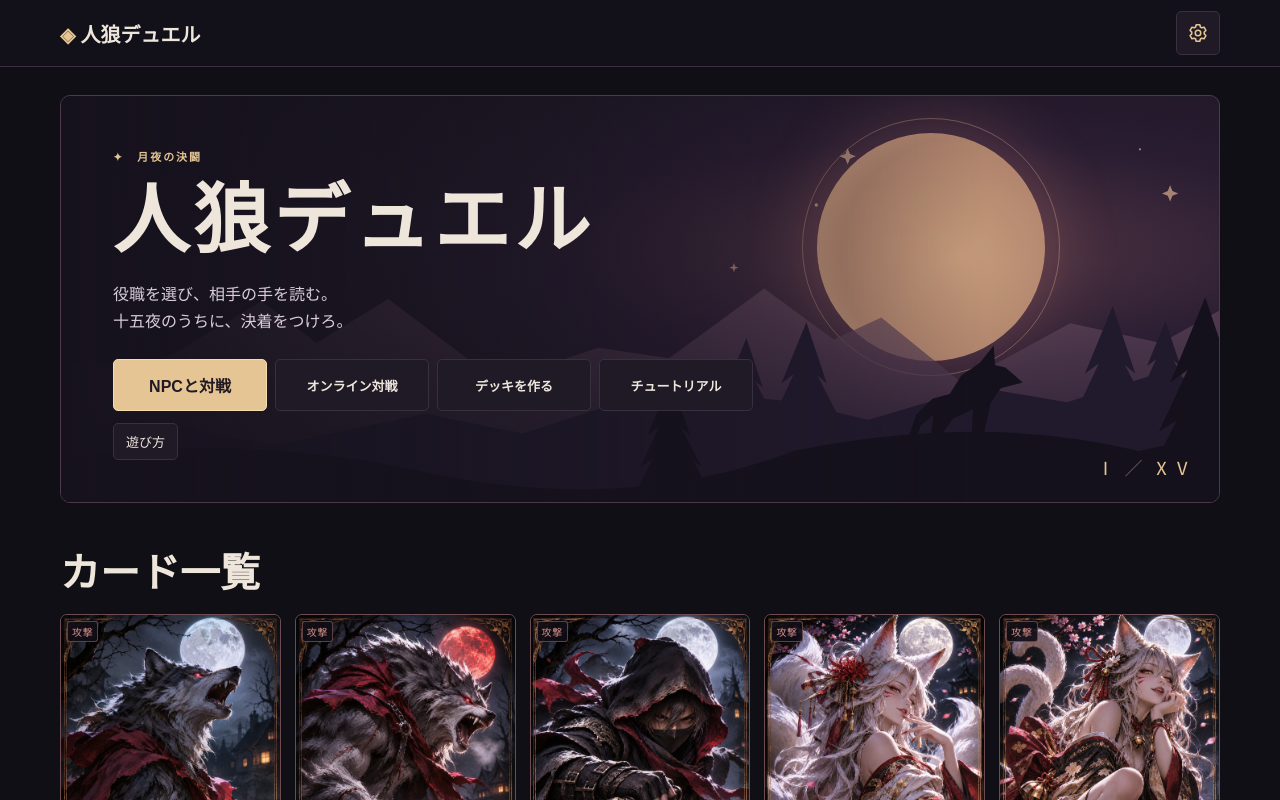
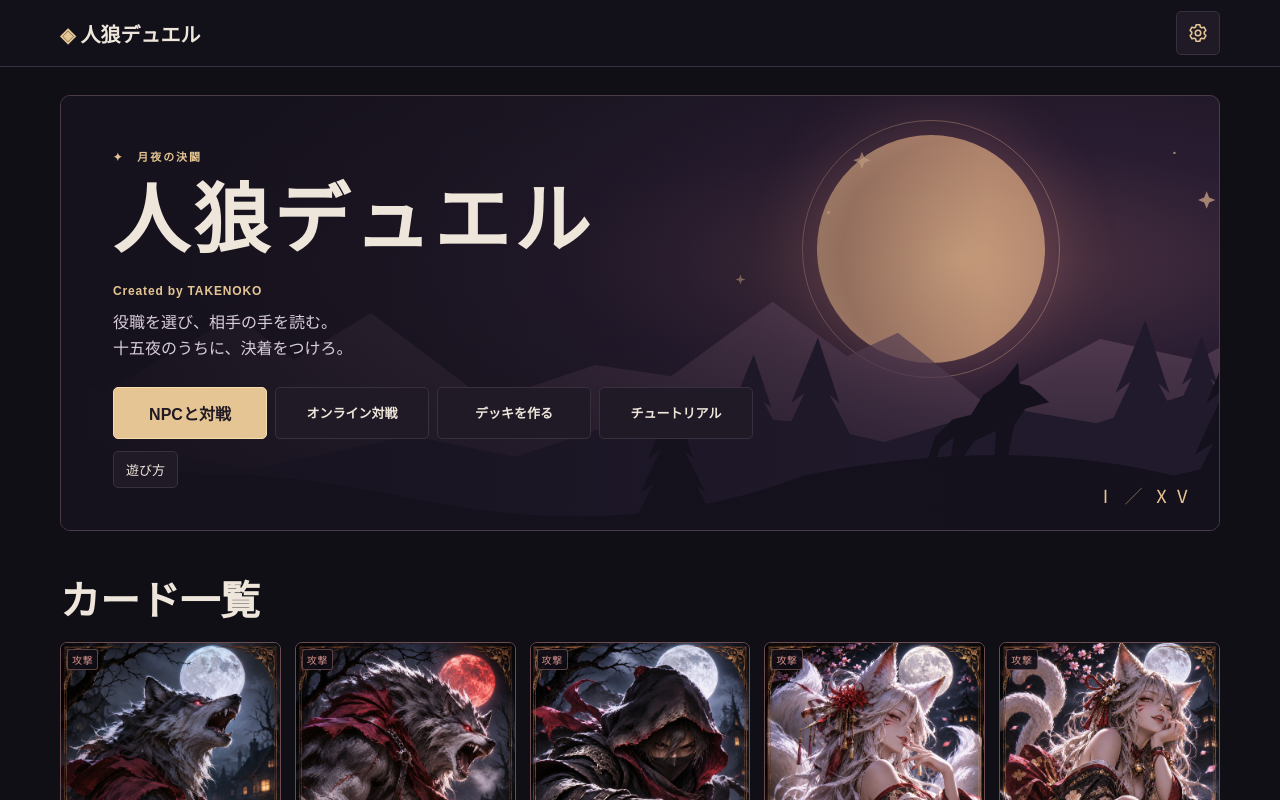
Before and after one commit to M-takagi335/jinrocard, a React (Vite) app: page / in a window 1280 px wide. Shown: the top 800 px of the page. Built offline with nearby package versions, Linux system fonts and the light colour scheme.

Commit message:
Credit TAKENOKO on the home screen and guide

```diff
--- a/src/main.tsx
+++ b/src/main.tsx
@@ -47,6 +47,8 @@ function readLibrary(): { decks: SavedDeck[]; issues: string[] } {
 
 type Overlay = { type: 'start' | 'generate' | 'investigations' | 'library' | 'other' | 'save' } | { type: 'deck' | 'discard'; side: Side } | { type: 'guess'; id: number } | { type: 'delete'; deck: SavedDeck }
 
+const creatorName = 'TAKENOKO'
+const creatorCredit = 'Created by ' + creatorName
 const rolesByName = new Map(ROLES.map(role => [card(role).name, role]))
 const roleMention = new RegExp('(' + [...rolesByName.keys()].sort((a, b) => b.length - a.length).join('|') + ')', 'g')
 
@@ -344,6 +346,7 @@ function App() {
             <div className="hero-copy">
               <div className="eyebrow">✦　月夜の決闘</div>
               <h1>人狼デュエル</h1>
+              <p className="hero-credit" lang="en">{creatorCredit}</p>
               <p>役職を選び、相手の手を読む。<br/>十五夜のうちに、決着をつけろ。</p>
               <div className="home-actions">
                 <button className="primary" onClick={openMatchSetup}>NPCと対戦</button>
@@ -384,6 +387,8 @@ function App() {
                 <div><CardTile role="hunter" onInspect={() => inspect('hunter')} /><p>相手の襲撃を防ぐ。</p></div>
                 <div><CardTile role="seer" onInspect={() => inspect('seer')} /><p>相手の手札を調べる。</p></div>
               </div>
+              <h3>ゲーム情報</h3>
+              <p>ゲーム名：人狼デュエル<br />制作者：{creatorName}<br /><span lang="en">{creatorCredit}</span></p>
             </section>
           )}
           <section className="home-catalog" aria-labelledby="home-catalog-title">
--- a/src/style.css
+++ b/src/style.css
@@ -645,6 +645,13 @@ html:has(.builder-sheet[open]) {
   width: 100%;
   min-height: 44px;
 }
+.hero .hero-credit {
+  color: var(--gold);
+  font-size: .75rem;
+  font-weight: 600;
+  letter-spacing: .07em;
+  margin-bottom: 8px;
+}
 .home-catalog {
   margin-top: 34px;
 }
```
